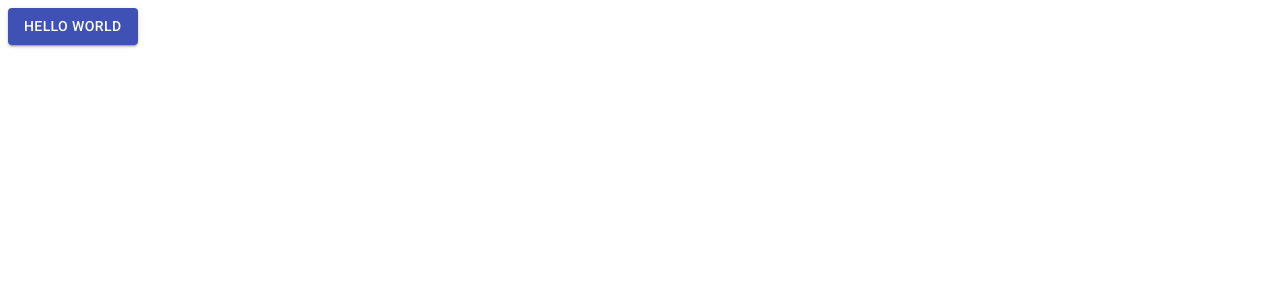
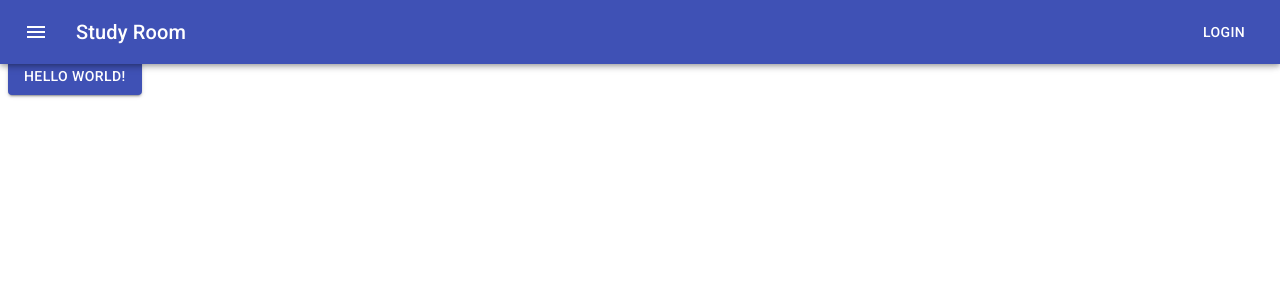
Before and after one commit to KitaharaMugiro/study-frontend, a Next.js app: page / in a window 1280 px wide. Shown: the top 300 px of the page. Built offline with nearby package versions, Linux system fonts and the light colour scheme.

Commit message:
SSR特有のCSS失敗

```diff
--- /dev/null
+++ b/components/atoms/Spacer.tsx
@@ -0,0 +1,17 @@
+import { makeStyles } from "@material-ui/core/styles";
+
+interface Props {
+    space: number
+}
+
+export default (props: Props) => {
+    const useStyles = makeStyles((theme) => ({
+        height: {
+            height: props.space
+        },
+    }));
+    const classes = useStyles()
+    return (
+        <div className={classes.height} />
+    )
+}
--- /dev/null
+++ b/components/buttons/PlusButton.tsx
@@ -0,0 +1,20 @@
+import { makeStyles } from "@material-ui/core"
+
+export default () => {
+    const useStyle = makeStyles({
+        border: {
+            borderRadius: 25,
+            border: "2px solid #73AD21",
+            padding: 20,
+            width: 200,
+            height: 150,
+            borderStyle: "dotted"
+        }
+    })
+    const classes = useStyle()
+    return (
+        <div className={classes.border}>
+            hello
+        </div>
+    )
+}
--- /dev/null
+++ b/components/templates/MyAppBar.tsx
@@ -0,0 +1,37 @@
+import { AppBar, Button, IconButton, makeStyles, Toolbar, Typography } from "@material-ui/core"
+import React from "react"
+import MenuIcon from '@material-ui/icons/Menu';
+import { AppInformation } from "../../const/AppInfomation";
+
+export default () => {
+    const useStyles = makeStyles((theme) => ({
+        root: {
+            flexGrow: 1,
+        },
+        menuButton: {
+            marginRight: theme.spacing(2),
+        },
+        title: {
+            flexGrow: 1,
+        },
+    }));
+
+
+    const classes = useStyles();
+
+    return (
+        <div className={classes.root}>
+            <AppBar position="fixed">
+                <Toolbar>
+                    <IconButton edge="start" className={classes.menuButton} color="inherit" aria-label="menu">
+                        <MenuIcon />
+                    </IconButton>
+                    <Typography variant="h6" className={classes.title}>
+                        {AppInformation.name}
+                    </Typography>
+                    <Button color="inherit">Login</Button>
+                </Toolbar>
+            </AppBar>
+        </div>
+    )
+}
--- /dev/null
+++ b/const/AppInfomation.ts
@@ -0,0 +1,3 @@
+export const AppInformation = {
+    name: "Study Room"
+}
--- /dev/null
+++ b/const/MyColors.ts
@@ -0,0 +1,3 @@
+export const MyColors = {
+    theme: ""
+}
--- a/package.json
+++ b/package.json
@@ -22,6 +22,8 @@
   "homepage": "https://github.com/KitaharaMugiro/TypeScript-Next.js-template#readme",
   "dependencies": {
     "@material-ui/core": "^4.11.0",
+    "@material-ui/icons": "^4.9.1",
+    "@types/material-ui": "^0.21.8",
     "@types/node": "^14.11.1",
     "@types/react": "^16.9.49",
     "@types/react-dom": "^16.9.8",
--- a/pages/_app.tsx
+++ b/pages/_app.tsx
@@ -1,6 +1,8 @@
 import React from 'react';
 import Head from 'next/head';
 import { AppProps } from 'next/app';
+import MyAppBar from '../components/templates/MyAppBar';
+import Spacer from '../components/atoms/Spacer';
 
 export default function MyApp(props: AppProps) {
     const { Component, pageProps } = props;
@@ -19,7 +21,8 @@ export default function MyApp(props: AppProps) {
                 <title>My page</title>
                 <meta name="viewport" content="minimum-scale=1, initial-scale=1, width=device-width" />
             </Head>
-
+            <MyAppBar />
+            <Spacer space={50} />
             <Component {...pageProps} />
         </React.Fragment>
     );
--- a/pages/index.tsx
+++ b/pages/index.tsx
@@ -1,12 +1,14 @@
 import Button from '@material-ui/core/Button';
+import PlusButton from '../components/buttons/PlusButton';
 
 export default () => {
 
   return (
     <div className="example">
       <Button variant="contained" color="primary">
-        Hello World
-    </Button>
+        Hello World!
+      </Button>
+      {/* <PlusButton /> */}
     </div>
   )
 }
```
Also changed, not shown: 2 other files (tests, documents, lock files or other folders).
